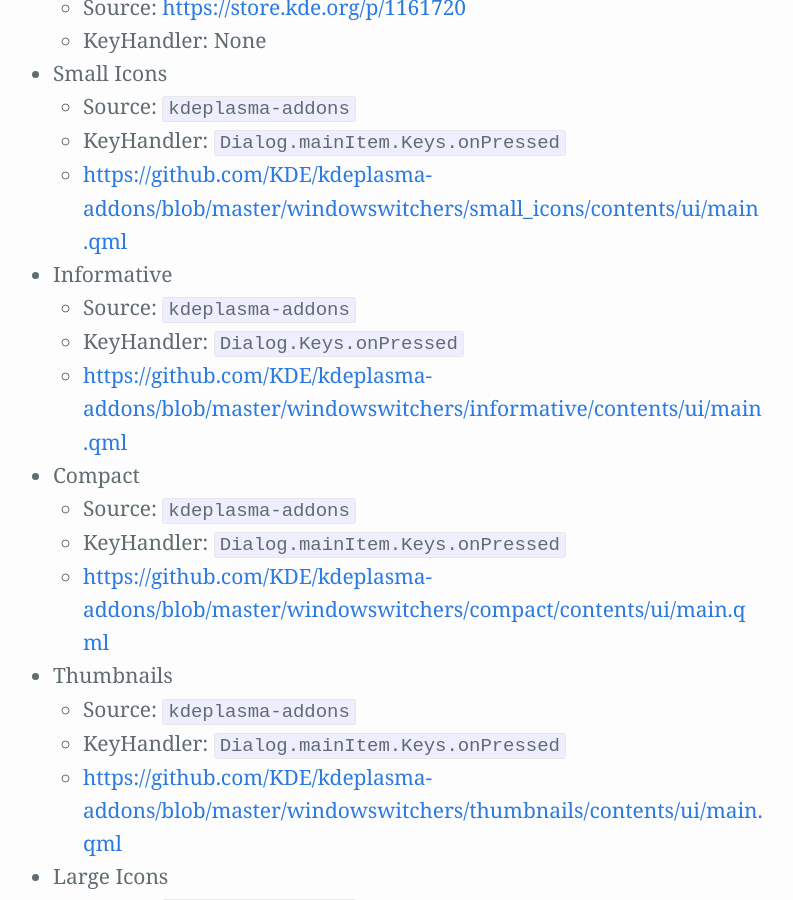
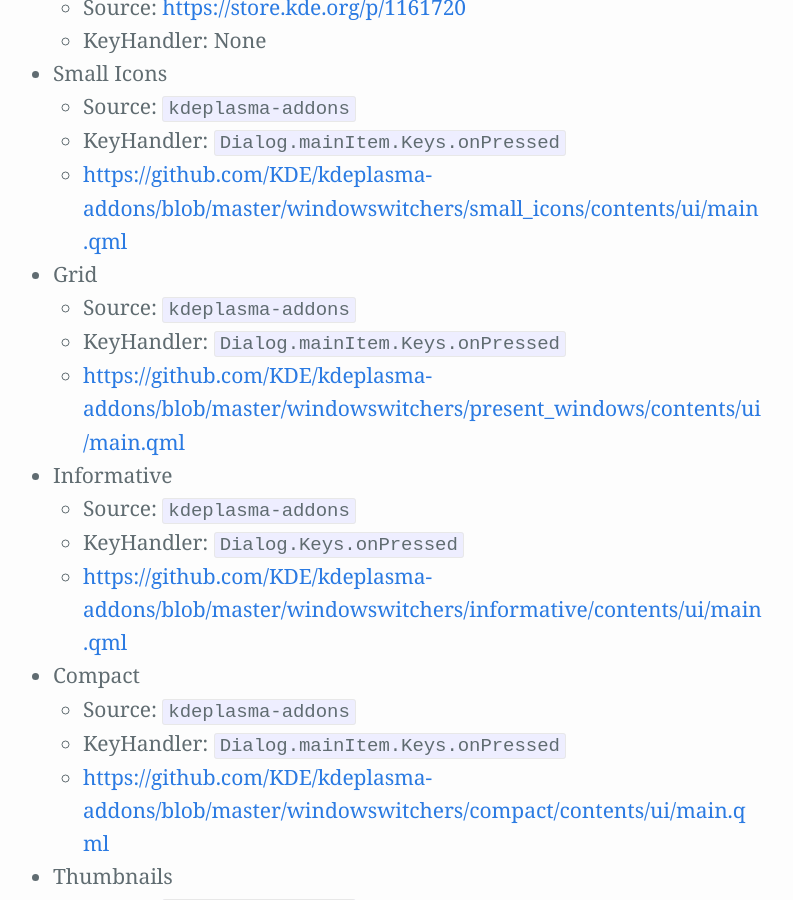
Before and after one commit to Zren/zren.github.io, a Jekyll site: the page built from _posts/2018-09-23-kwin-tabbox-keyboard-events.markdown, in a window 1280 px wide and 900 px high, scrolled down 6941 px. Shown: the whole window, without its empty margins (247-1040 px from the left). Built offline with Jekyll 4.4.1, drawn with Linux system fonts in a browser that asks for light colours.

Commit message:
Forgot Grid which is codenamed present_windows

```diff
--- a/_posts/2018-09-23-kwin-tabbox-keyboard-events.markdown
+++ b/_posts/2018-09-23-kwin-tabbox-keyboard-events.markdown
@@ -184,6 +184,10 @@
 	* Source: `kdeplasma-addons`
 	* KeyHandler: `Dialog.mainItem.Keys.onPressed`
 	* <https://github.com/KDE/kdeplasma-addons/blob/master/windowswitchers/small_icons/contents/ui/main.qml>
+* Grid
+	* Source: `kdeplasma-addons`
+	* KeyHandler: `Dialog.mainItem.Keys.onPressed`
+	* <https://github.com/KDE/kdeplasma-addons/blob/master/windowswitchers/present_windows/contents/ui/main.qml>
 * Informative
 	* Source: `kdeplasma-addons`
 	* KeyHandler: `Dialog.Keys.onPressed`
```
